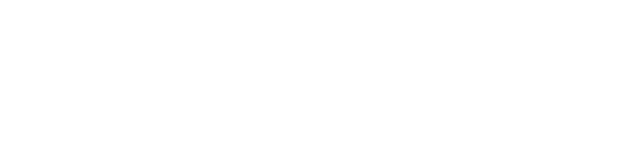
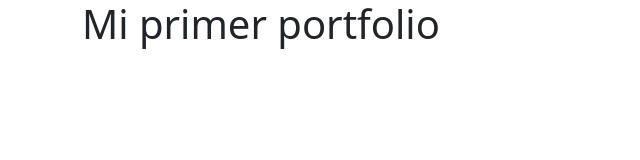
Before and after one commit to davidhg2000/davidhg2000.github.io, a website: page index.html in a window 1280 px wide. Shown: the whole page, without its empty margins (0-640 px from the left). Drawn offline with nearby package versions, Linux system fonts and the light colour scheme.

Commit message:
bootstrap

```diff
--- a/index.html
+++ b/index.html
@@ -4,8 +4,12 @@
     <meta charset="UTF-8">
     <meta name="viewport" content="width=device-width, initial-scale=1.0">
     <title>Document</title>
+    <link href="https://cdn.jsdelivr.net/npm/bootstrap@5.3.3/dist/css/bootstrap.min.css" rel="stylesheet" integrity="sha384-QWTKZyjpPEjISv5WaRU9OFeRpok6YctnYmDr5pNlyT2bRjXh0JMhjY6hW+ALEwIH" crossorigin="anonymous">
 </head>
 <body>
-
+    <div class="container">
+        <h1>Mi primer portfolio</h1>
+    </div>
+    <script src="https://cdn.jsdelivr.net/npm/bootstrap@5.3.3/dist/js/bootstrap.bundle.min.js" integrity="sha384-YvpcrYf0tY3lHB60NNkmXc5s9fDVZLESaAA55NDzOxhy9GkcIdslK1eN7N6jIeHz" crossorigin="anonymous"></script>
 </body>
 </html>
```
